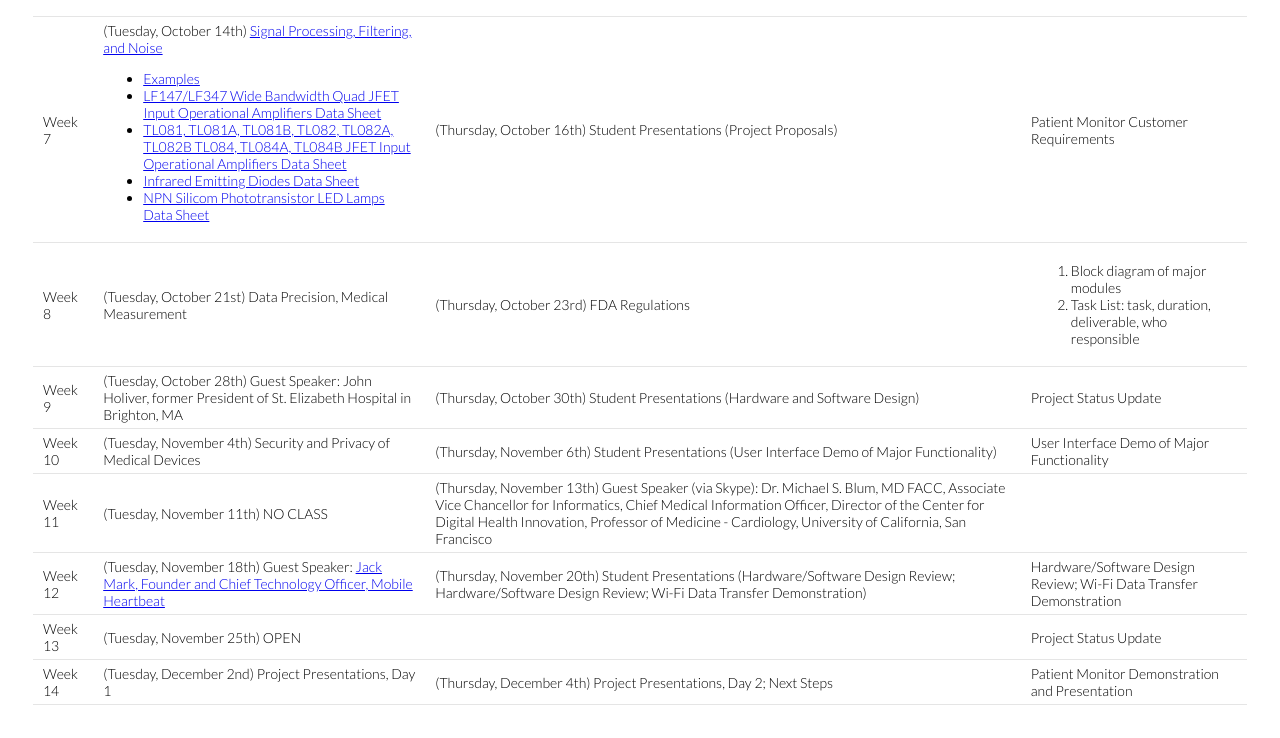
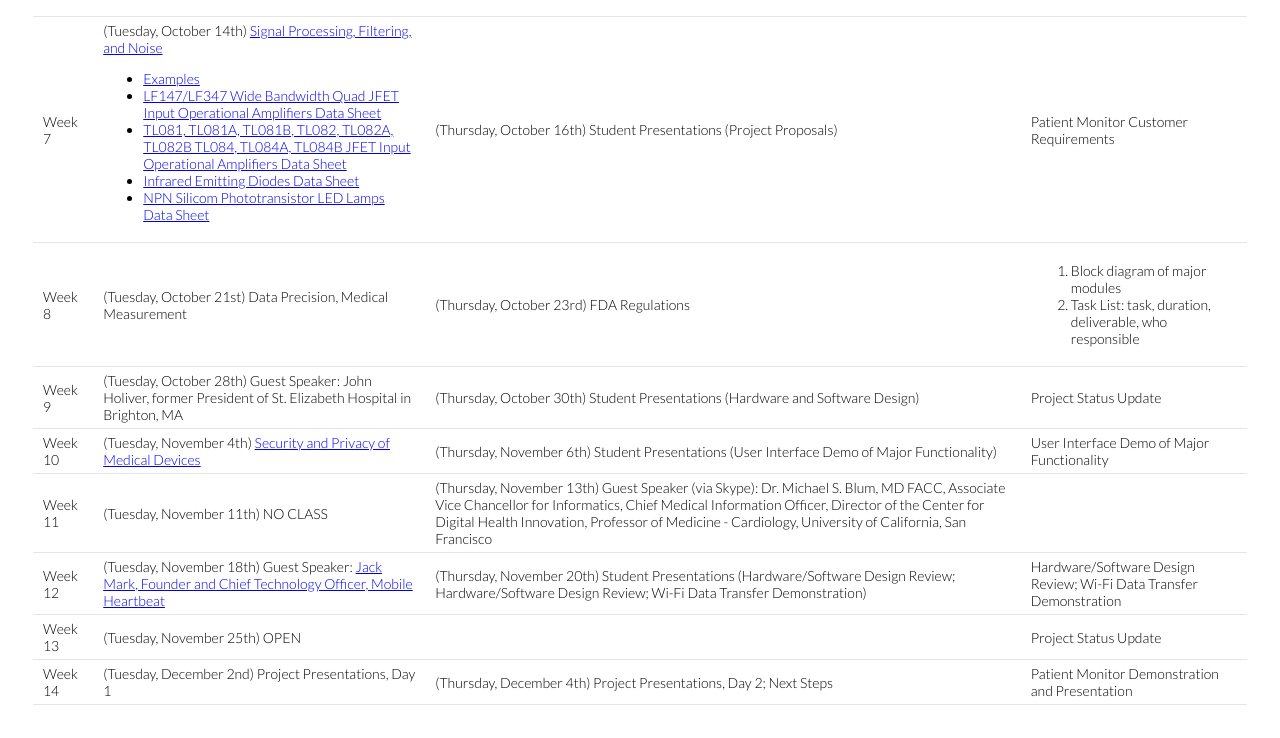
Before and after one commit to eangelica2014/MobileMedicalDevices, a plain HTML site: page index.html in a window 1280 px wide. Shown: the part 1194-1932 px from the top of the page. Drawn offline with Linux system fonts and the light colour scheme.

Commit message:
Added link to Security and Privacy of Medical Devices presentation

```diff
--- a/index.html
+++ b/index.html
@@ -137,7 +137,7 @@
 </tr>
 <tr>
 <td>Week 10</td>
-<td>(Tuesday, November 4th) Security and Privacy of Medical Devices</td>
+<td>(Tuesday, November 4th) <a href="https://mchow01.github.io/talks/SecurityMedicalDevices.pdf">Security and Privacy of Medical Devices</a></td>
 <td>(Thursday, November 6th) Student Presentations (User Interface Demo of Major Functionality)</td>
 <td>User Interface Demo of Major Functionality</td>
 </tr>
```
